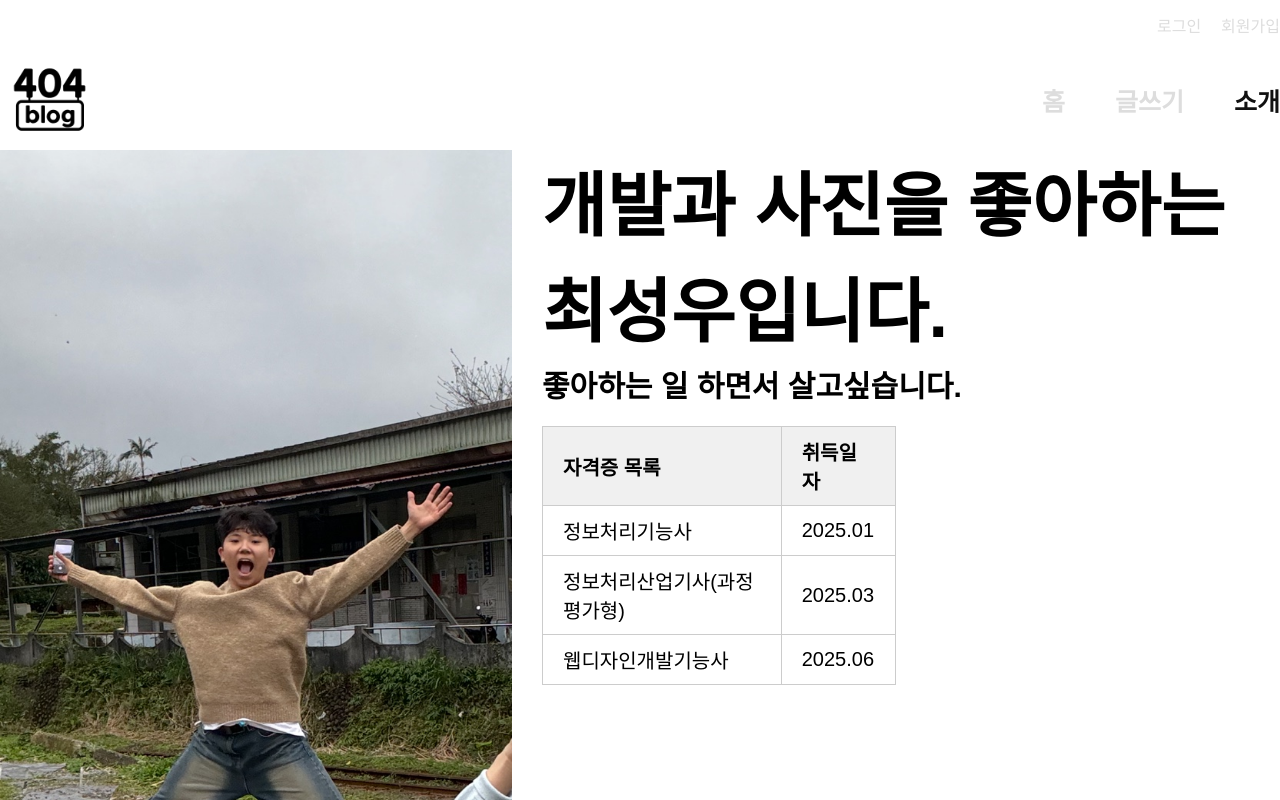
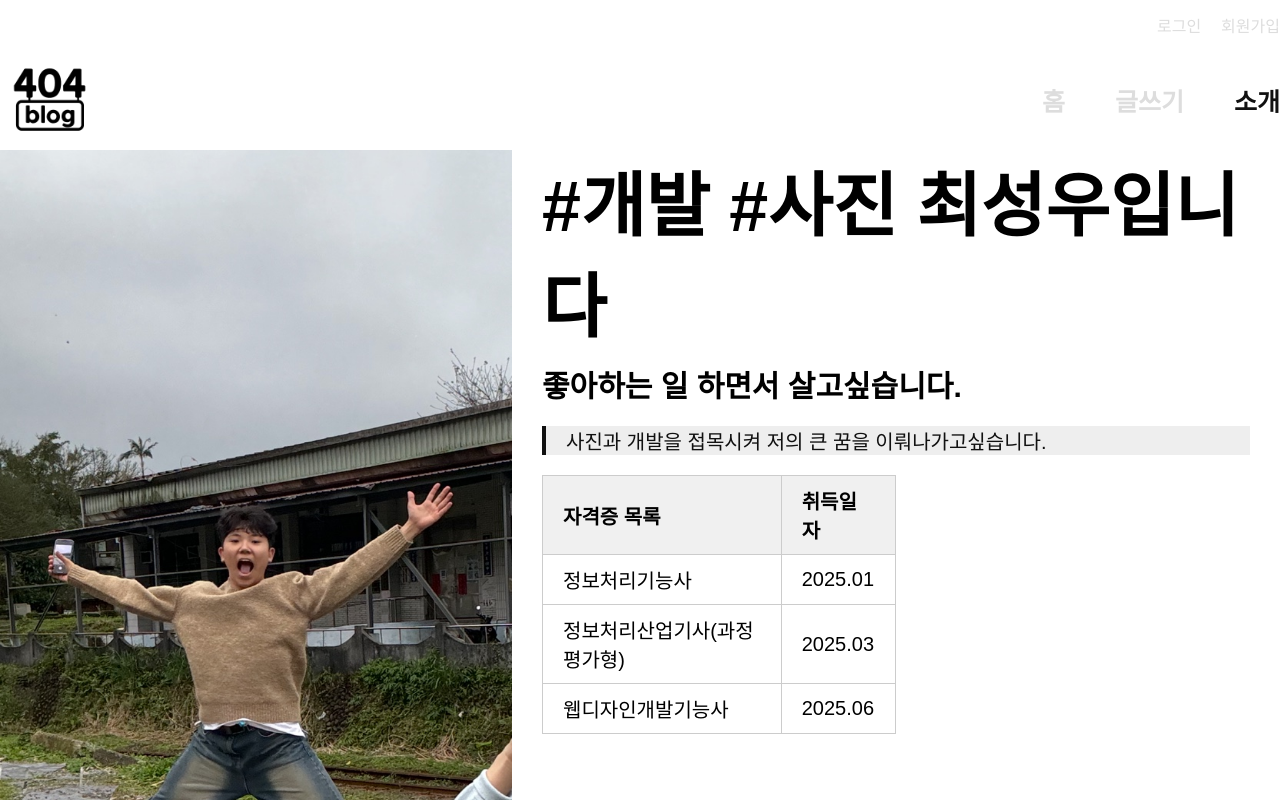
Before and after one commit to choitjddn0311/404blog, a React (Create React App) app in the folder frontend/: page /intro in a window 1280 px wide. Shown: the top 800 px of the page. Built offline with nearby package versions, Linux system fonts and the light colour scheme; a web font is replaced by a local one.

Commit message:
style: 소개 글 수정

```diff
--- a/frontend/src/page/intro.jsx
+++ b/frontend/src/page/intro.jsx
@@ -29,7 +29,7 @@ const Container = styled.div`
     }
 
     h1,h2,h3,h4,h5,h6 {
-        margin-bottom: 5px;
+        margin-bottom: 10px;
     }
 
     h1 {
@@ -68,9 +68,10 @@ const MarkdownContainer = styled.div`
 `;
 
 const markdown = `
-# 개발과 사진을 좋아하는
-# 최성우입니다.\n
+# #개발 #사진 최성우입니다
 ## 좋아하는 일 하면서 살고싶습니다.
+
+> 사진과 개발을 접목시켜 저의 큰 꿈을 이뤄나가고싶습니다.
 
 |자격증 목록| 취득일자 |
 |---|---|
```
